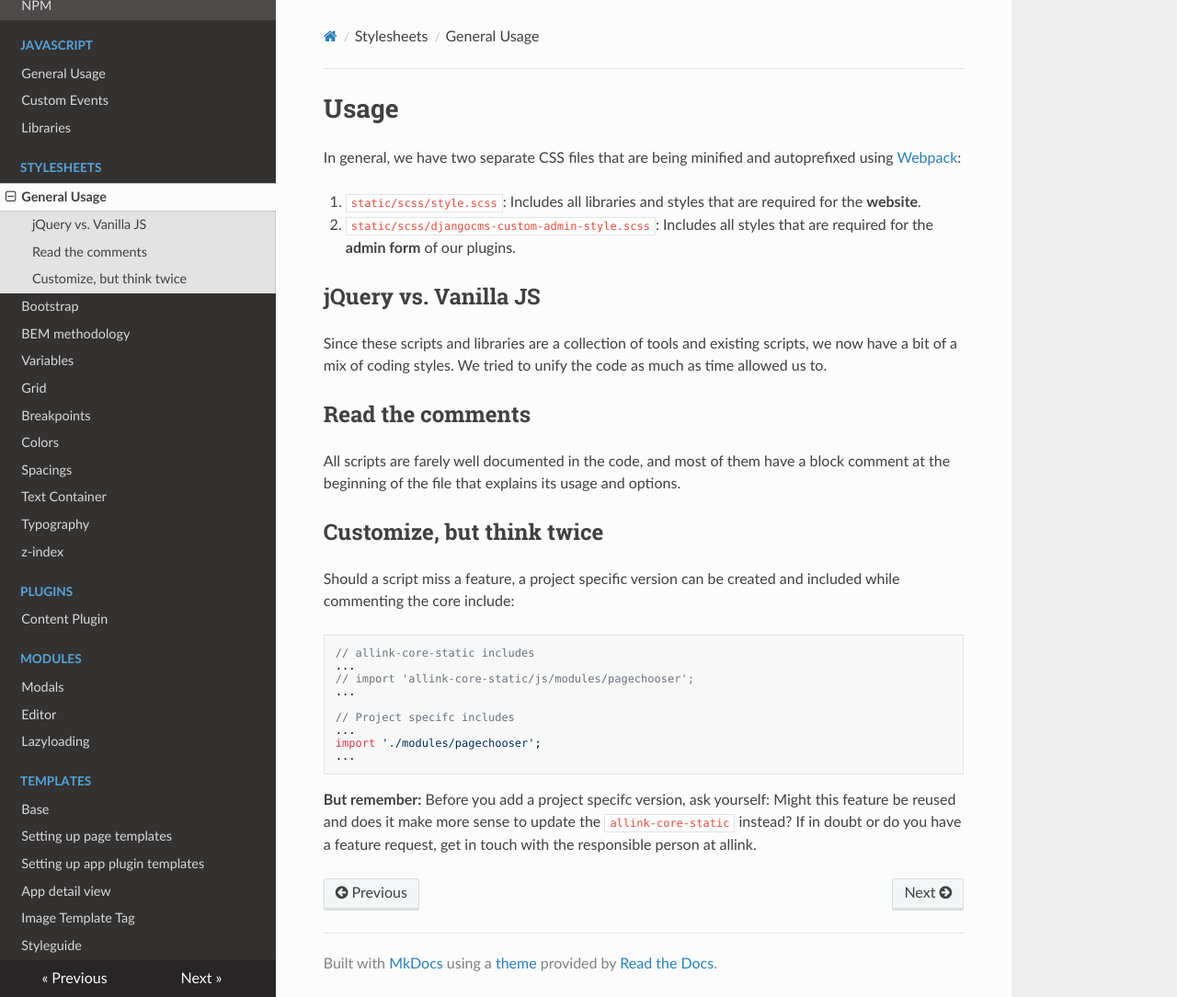
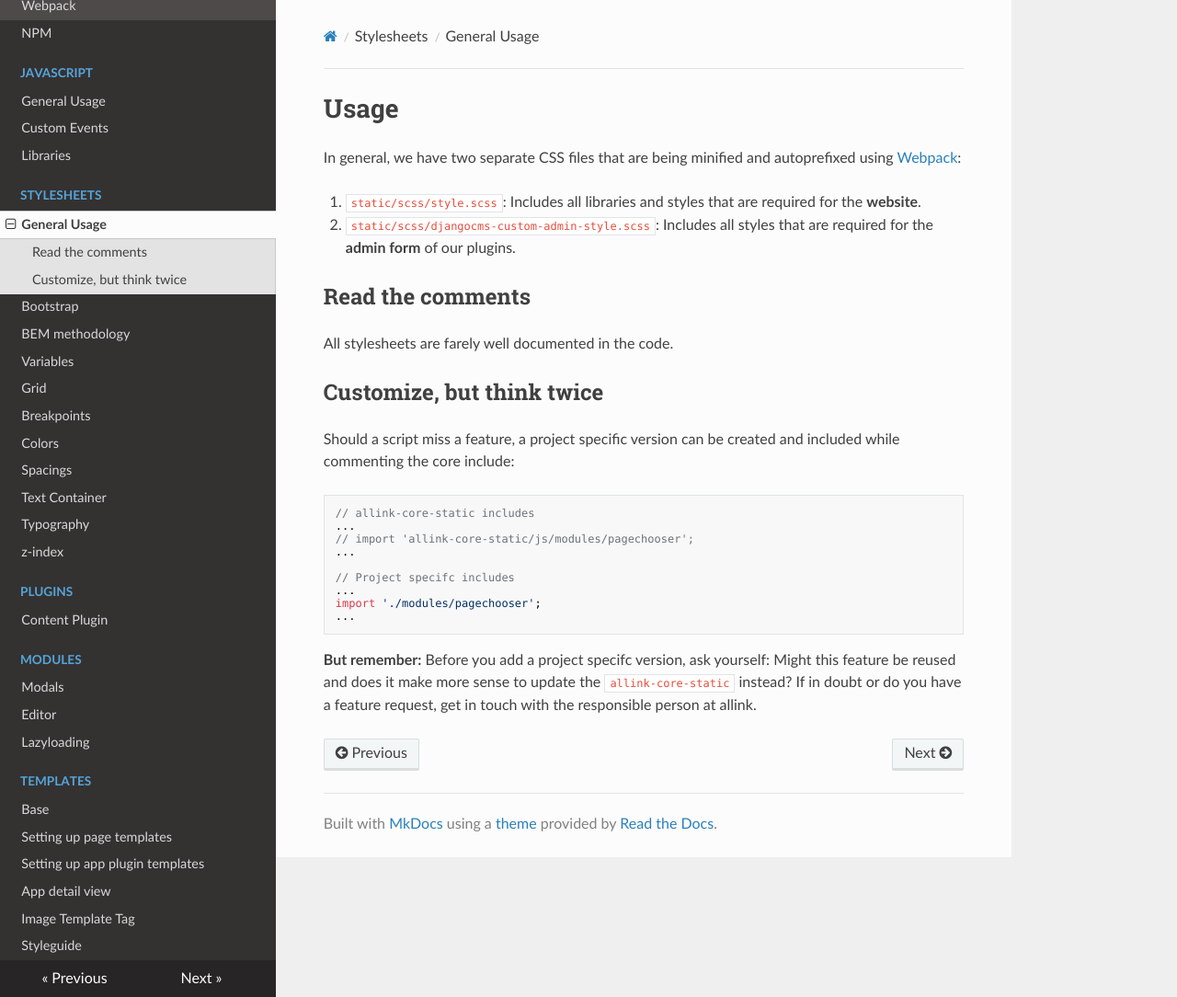
Before and after one commit to allink/allink-core-static, an MkDocs documentation site: the page built from docs/stylesheets/usage.md, in a window 1280 px wide and 1084 px high. Shown: the whole window at 92% size. Built offline with MkDocs 1.6.1, drawn with Linux system fonts in a browser that asks for light colours; nearby versions of some CDN libraries; old or Windows-style settings are respelled for this version of MkDocs.

Commit message:
docs in progress

```diff
--- a/docs/stylesheets/usage.md
+++ b/docs/stylesheets/usage.md
@@ -1,17 +1,13 @@
 # Usage
 
-In general, we have two separate CSS files that are being minified and autoprefixed using [Webpack](overview/webpack.md):
+In general, we have two separate CSS files that are being minified and autoprefixed using [Webpack](../overview/webpack.md):
 
 1. `static/scss/style.scss`: Includes all libraries and styles that are required for the <strong>website</strong>.
 2. `static/scss/djangocms-custom-admin-style.scss`: Includes all styles that are required for the <strong>admin form</strong> of our plugins.
 
-## jQuery vs. Vanilla JS
-
-Since these scripts and libraries are a collection of tools and existing scripts, we now have a bit of a mix of coding styles. We tried to unify the code as much as time allowed us to.
-
 ## Read the comments
 
-All scripts are farely well documented in the code, and most of them have a block comment at the beginning of the file that explains its usage and options.
+All stylesheets are farely well documented in the code.
 
 ## Customize, but think twice
 
```
Also changed, not shown: docs/javascript/libraries.md (+2 -2 lines), docs/javascript/usage.md (+3 -1 lines), docs/modules/navigation.md (added, +61 -0 lines), docs/stylesheets/variables.md (+1 -1 lines), docs/templates/app-detail.md (+7 -0 lines).
